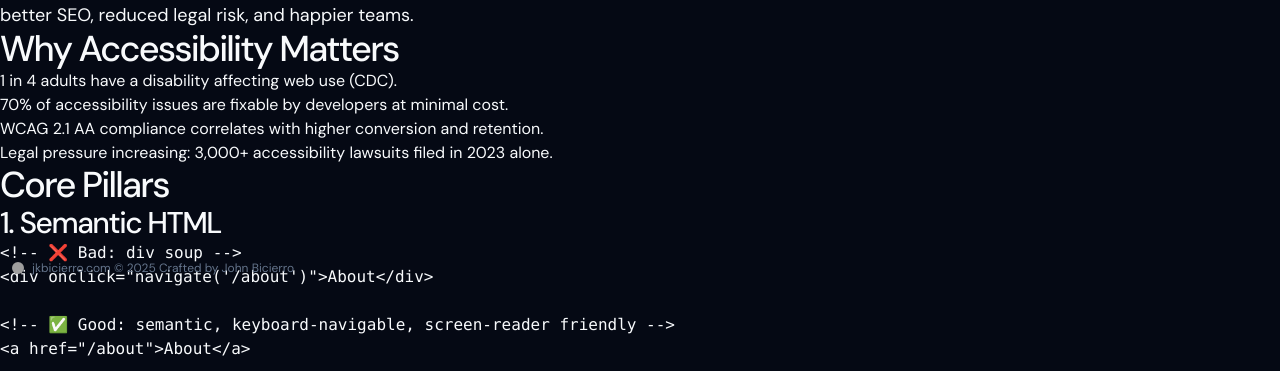
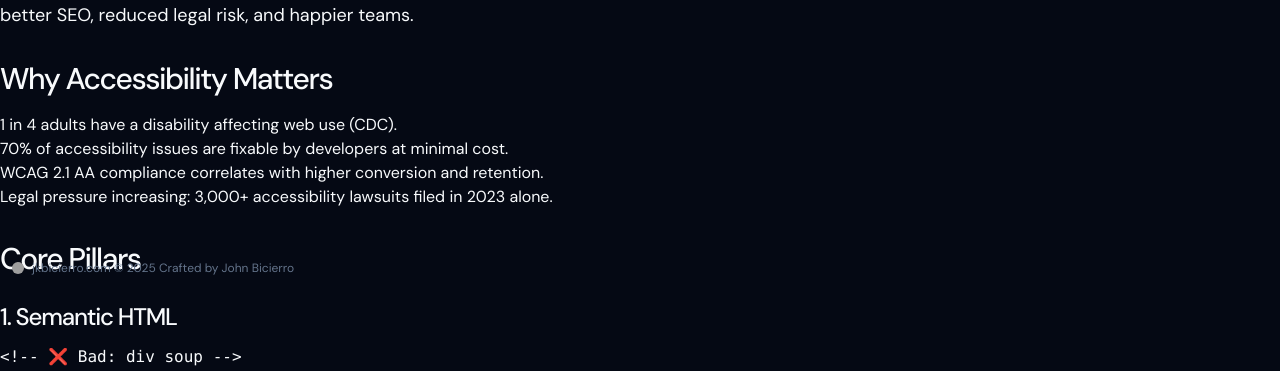
Before and after one commit to jkbicierro/next-portfolio, a Next.js app: page /studies/accessibility-first in a window 1280 px wide. Shown: the part 512-883 px from the top of the page. Built offline with nearby package versions, Linux system fonts and the light colour scheme; no server answers; grey boxes are pictures that could not be loaded.

Commit message:
feat: streamline table component structure and enhance heading styles

```diff
--- a/src/components/mdx/mdx-components.tsx
+++ b/src/components/mdx/mdx-components.tsx
@@ -3,16 +3,17 @@ import { ComponentProps } from "react";
 
 const components = {
   table: (props: ComponentProps<"table">) => (
-    <table
-      className="table-auto border-collapse border border-gray-300"
-      {...props}
-    />
+    <table className="table-auto border-collapse border border-gray-300" {...props} />
   ),
   th: (props: ComponentProps<"th">) => <th className="border p-2" {...props} />,
   td: (props: ComponentProps<"td">) => <td className="border p-2" {...props} />,
   blockquote: (props: ComponentProps<"blockquote">) => (
     <blockquote className="border-l-4 pl-4 text-slate-600" {...props} />
   ),
+  h1: (props: ComponentProps<"h1">) => <h1 className="text-4xl  mb-5" {...props} />,
+  h2: (props: ComponentProps<"h2">) => <h2 className="text-3xl mb-4 mt-8" {...props} />,
+  h3: (props: ComponentProps<"h3">) => <h3 className="text-2xl  mb-3 mt-6" {...props} />,
+  p: (props: ComponentProps<"p">) => <p className="mb-4 leading-7" {...props} />,
 } satisfies MDXComponents;
 
 export function useMDXComponents(): MDXComponents {
```
